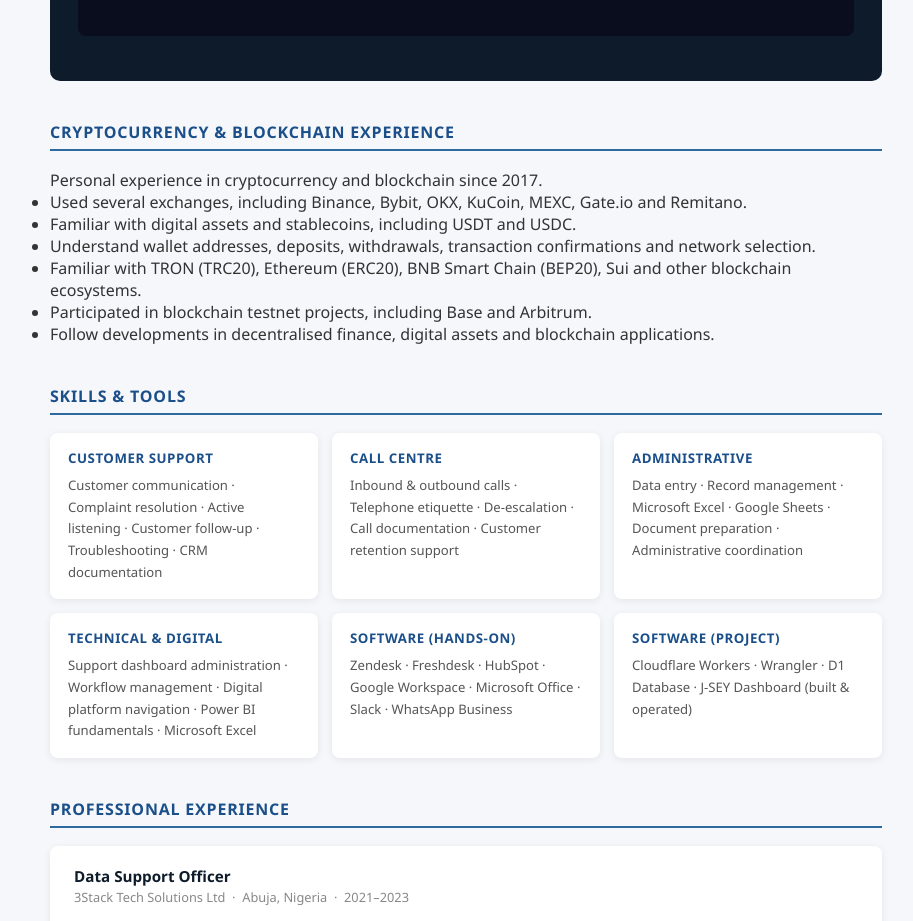
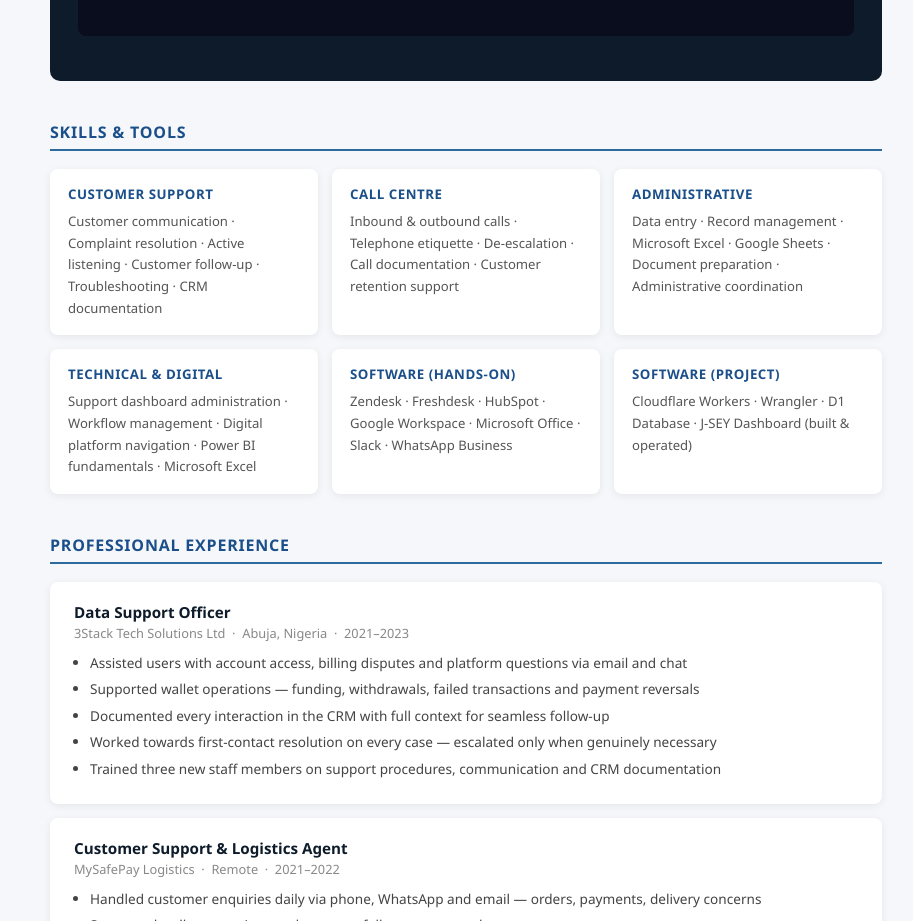
Before and after one commit to johncrossu/johncrossu.github.io, a plain HTML site: page index.html in a window 1280 px wide. Shown: the part 4200-5121 px from the top of the page, without its empty margins (174-1087 px from the left). Drawn offline with Linux system fonts and the light colour scheme.

Commit message:
Revert "Add crypto and blockchain experience section"
This reverts commit 77d2c212fd8e45fd0c3fc00f345b6d3bc5f5edc6.

```diff
--- a/index.html
+++ b/index.html
@@ -226,18 +226,6 @@ Enugu, Nigeria &nbsp;·&nbsp; <a href="mailto:johncrossugwuegede@gmail.com">john
 <img src="dashboard.jpg" alt="J-SEY dashboard screenshot" style="width:100%;border-radius:8px;margin:12px 0">
 </div>
 </section>
-<section id="crypto-experience">
-<h2>Cryptocurrency &amp; Blockchain Experience</h2>
-<p>Personal experience in cryptocurrency and blockchain since 2017.</p>
-<ul>
-<li>Used several exchanges, including Binance, Bybit, OKX, KuCoin, MEXC, Gate.io and Remitano.</li>
-<li>Familiar with digital assets and stablecoins, including USDT and USDC.</li>
-<li>Understand wallet addresses, deposits, withdrawals, transaction confirmations and network selection.</li>
-<li>Familiar with TRON (TRC20), Ethereum (ERC20), BNB Smart Chain (BEP20), Sui and other blockchain ecosystems.</li>
-<li>Participated in blockchain testnet projects, including Base and Arbitrum.</li>
-<li>Follow developments in decentralised finance, digital assets and blockchain applications.</li>
-</ul>
-</section>
 <section id="skills">
 <h2>Skills &amp; Tools</h2>
 <div class="skills-grid">
```
